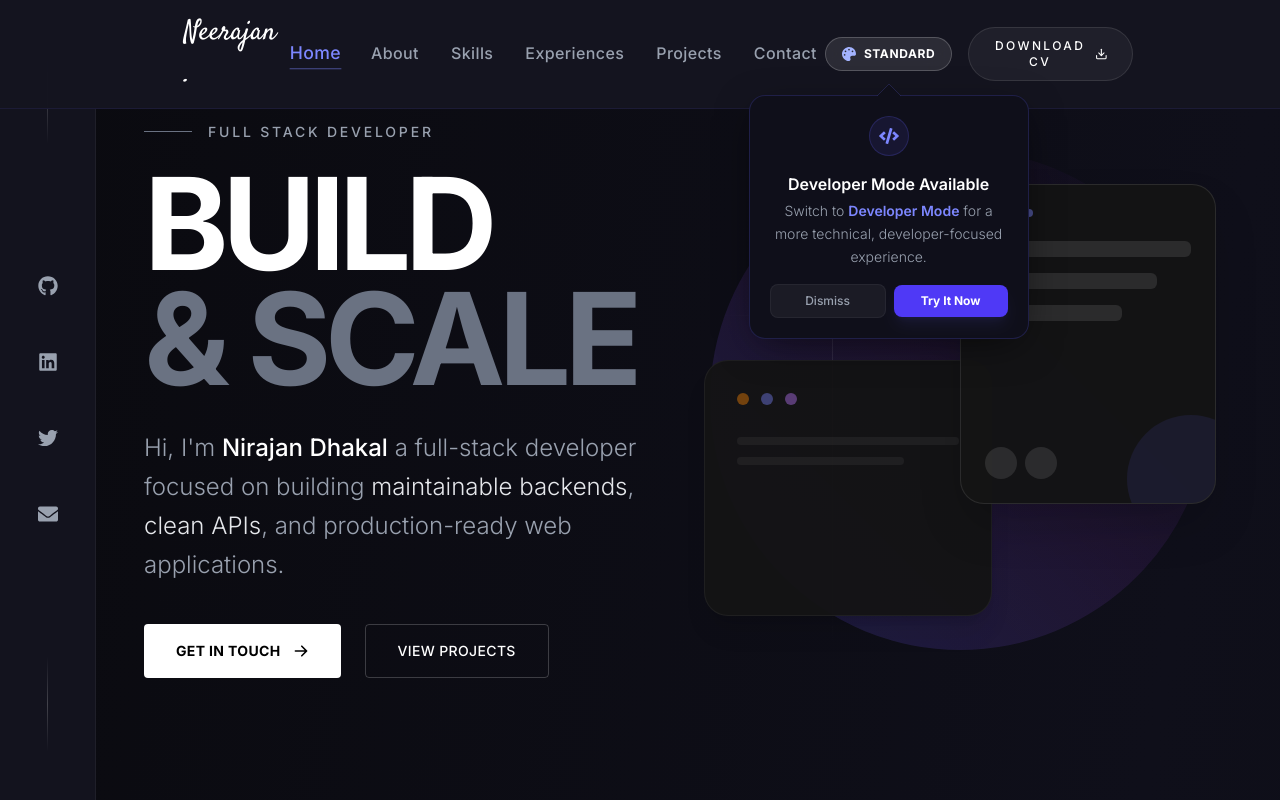
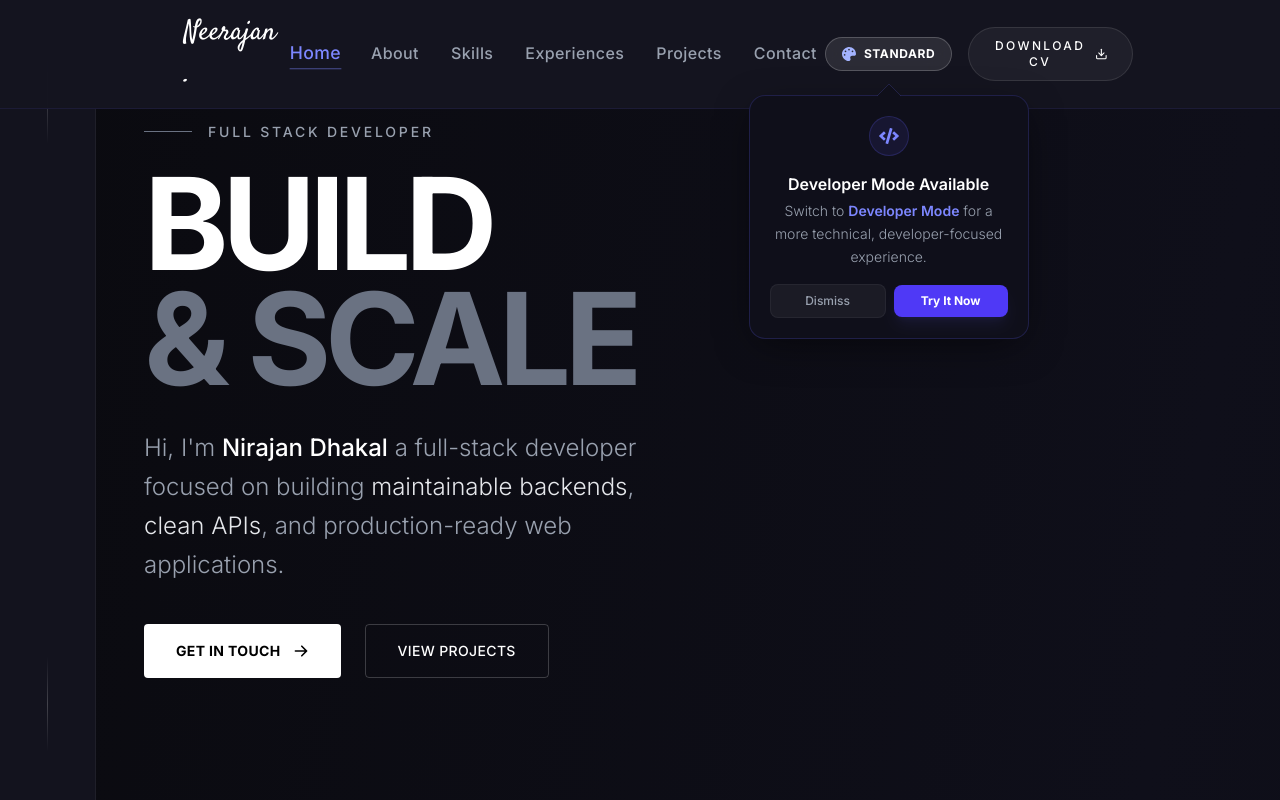
Before and after one commit to Neerazan/portfolio_2.0, a Next.js app: page / in a window 1280 px wide. Shown: the top 800 px of the page. Built offline with nearby package versions, Linux system fonts and the light colour scheme.

Commit message:
optimize for LCP performance

```diff
--- a/src/app/globals.css
+++ b/src/app/globals.css
@@ -210,3 +210,69 @@ img {
     opacity: 0.015;
   }
 }
+
+/* Hero Section Animations - Lightweight CSS-only animations */
+@keyframes fade-in-up {
+  from {
+    opacity: 0;
+    transform: translateY(15px);
+  }
+  to {
+    opacity: 1;
+    transform: translateY(0);
+  }
+}
+
+@keyframes fade-in-left {
+  from {
+    opacity: 0;
+    transform: translateX(-15px);
+  }
+  to {
+    opacity: 1;
+    transform: translateX(0);
+  }
+}
+
+@keyframes fade-in-right {
+  from {
+    opacity: 0;
+    transform: translateX(15px);
+  }
+  to {
+    opacity: 1;
+    transform: translateX(0);
+  }
+}
+
+.animate-fade-in-up {
+  animation: fade-in-up 0.4s ease-out forwards;
+  opacity: 0;
+}
+
+.animate-fade-in-left {
+  animation: fade-in-left 0.4s ease-out forwards;
+  opacity: 0;
+}
+
+.animate-fade-in-right {
+  animation: fade-in-right 0.5s ease-out forwards;
+  opacity: 0;
+}
+
+/* Reduce motion for users who prefer it */
+@media (prefers-reduced-motion: reduce) {
+  .animate-fade-in-up,
+  .animate-fade-in-left,
+  .animate-fade-in-right {
+    animation: none;
+    opacity: 1;
+    transform: none;
+  }
+
+  .reveal {
+    transition: none;
+    opacity: 1;
+    transform: none;
+  }
+}
--- a/src/components/shared/Hero.tsx
+++ b/src/components/shared/Hero.tsx
@@ -1,6 +1,5 @@
 "use client";
 import { useDisplayMode } from "@/src/context/DisplayModeContext";
-import { motion } from "framer-motion";
 import { FaEnvelope, FaGithub, FaLinkedin, FaTwitter } from "react-icons/fa";
 import { HiArrowRight } from "react-icons/hi";
 
@@ -22,80 +21,9 @@ export default function Hero() {
     { icon: FaEnvelope, href: "mailto:nirajandhakal634@gmail.com", label: "Email" },
   ];
 
-  const containerVariants = {
-    hidden: { opacity: 0 },
-    visible: {
-      opacity: 1,
-      transition: {
-        staggerChildren: 0.1,
-        delayChildren: 0.05
-      }
-    }
-  };
-
-  const textVariants = {
-    hidden: { opacity: 0, y: 20 },
-    visible: {
-      opacity: 1,
-      y: 0,
-      transition: {
-        duration: 0.4,
-        type: "spring" as const,
-        stiffness: 120,
-        damping: 20
-      }
-    }
-  };
-
-  const titleVariants = {
-    hidden: { opacity: 0.1, y: 10 },
-    visible: {
-      opacity: 1,
-      y: 0,
-      transition: {
-        duration: 0.4,
-        type: "spring" as const,
-        stiffness: 110,
-        damping: 18
-      }
-    }
-  };
-
-  const rightSideVariants = {
-    hidden: { opacity: 0, scale: 0.9, x: 20 },
-    visible: {
-      opacity: 1,
-      scale: 1,
-      x: 0,
-      transition: {
-        duration: 0.6,
-        delay: 0.3,
-        type: "spring" as const,
-        stiffness: 90,
-        damping: 20
-      }
-    }
-  };
-
-  const socialVariants = {
-    hidden: { opacity: 0, x: -20 },
-    visible: {
-      opacity: 1,
-      x: 0,
-      transition: {
-        type: "spring" as const,
-        stiffness: 100,
-        damping: 15
-      }
-    }
-  };
-
   return (
-    <motion.div
+    <div
       id="home"
-      initial="hidden"
-      animate="visible"
-      variants={containerVariants}
       className={`relative min-h-svh w-full text-white overflow-x-hidden flex flex-col ${isDev ? "bg-[#0a0a0a]" : "bg-transparent"}`}
     >
 
@@ -118,13 +46,13 @@ export default function Hero() {
 
           <div className="flex flex-col gap-8">
             {socialLinks.map((social, index) => (
-              <motion.a
+              <a
                 key={index}
-                variants={socialVariants}
                 href={social.href}
                 target="_blank"
                 rel="noopener noreferrer"
-                className={`group relative p-3 transition-colors duration-300 ${isDev ? 'text-green-500/60 hover:text-green-400' : 'text-gray-400 hover:text-white'}`}
+                className={`group relative p-3 transition-colors duration-300 animate-fade-in-left ${isDev ? 'text-green-500/60 hover:text-green-400' : 'text-gray-400 hover:text-white'}`}
+                style={{ animationDelay: `${index * 50}ms` }}
                 aria-label={social.label}
               >
                 <div className={`absolute left-0 top-1/2 -translate-y-1/2 w-1 h-0 transition-all group-hover:h-full opacity-0 group-hover:opacity-100 rounded-r-md ${isDev ? 'bg-green-500 shadow-[0_0_10px_rgba(34,197,94,0.4)]' : 'bg-indigo-400'}`} />
@@ -138,7 +66,7 @@ export default function Hero() {
                 >
                   {isDev ? `> ${social.label.toLowerCase()}` : social.label}
                 </span>
-              </motion.a>
+              </a>
             ))}
           </div>
 
@@ -150,21 +78,18 @@ export default function Hero() {
         */}
         <main className="flex-1 flex flex-col lg:flex-row items-center justify-center lg:justify-between px-6 sm:px-12 lg:pl-36 lg:pr-12 w-full pt-20 lg:pt-0">
 
-          {/* Text Section */}
+          {/* Text Section - CSS animations for instant LCP */}
           <div className="lg:w-1/2 max-w-3xl">
-            <motion.div
-              variants={textVariants}
-              className="flex items-center gap-4 mb-6"
-            >
+            <div className="flex items-center gap-4 mb-6 animate-fade-in-up" style={{ animationDelay: '0ms' }}>
               <div className={`h-px w-12 ${isDev ? 'bg-green-500/50' : 'bg-gray-500'}`} />
               <span className={`${isDev ? 'text-green-400 font-mono tracking-normal lowercase' : 'text-gray-400 font-medium tracking-[0.2em] uppercase'} text-sm`}>
                 {isDev ? '> initializing_portfolio_v2...' : 'Full Stack Developer'}
               </span>
-            </motion.div>
+            </div>
 
-            <motion.h1
-              variants={titleVariants}
-              className={`${isDev ? 'font-mono' : 'font-bold tracking-tighter font-display'} text-5xl sm:text-7xl lg:text-8xl xl:text-9xl text-white leading-[0.9] mb-8 mix-blend-overlay opacity-90`}
+            {/* LCP Element - No animation delay, instant render */}
+            <h1
+              className={`${isDev ? 'font-mono' : 'font-bold tracking-tighter font-display'} text-5xl sm:text-7xl lg:text-8xl xl:text-9xl text-white leading-[0.9] mb-8`}
             >
               {isDev ? (
                 <>
@@ -185,12 +110,9 @@ export default function Hero() {
                   </span>
                 </>
               )}
-            </motion.h1>
+            </h1>
 
-            <motion.div
-              variants={textVariants}
-              className="max-w-xl"
-            >
+            <div className="max-w-xl animate-fade-in-up" style={{ animationDelay: '100ms' }}>
               <p className={`${isDev ? 'font-mono text-base sm:text-lg text-green-400/80' : 'text-xl sm:text-2xl text-gray-400 font-light font-display'} leading-relaxed mb-10`}>
                 Hi, I&apos;m <span className={`${isDev ? 'text-green-400 font-bold' : 'text-white font-medium'}`}>Nirajan Dhakal</span> a full-stack developer focused on building <span className={`${isDev ? 'text-blue-400' : 'text-gray-200'}`}>maintainable backends</span>, <span className={`${isDev ? 'text-orange-400' : 'text-gray-200'}`}>clean APIs</span>, and production-ready web applications.
               </p>
@@ -235,18 +157,15 @@ export default function Hero() {
                   </>
                 )}
               </div>
-            </motion.div>
+            </div>
           </div>
 
           {/*
-            Right Creative Section - Interactive 3D Card Stack (Backend Focused)
+            Right Creative Section - GitHub Activity Graph
           */}
-          {/*
-            Right Creative Section - System Monitor (Backend Focused)
-          */}
-          <motion.div
-            variants={rightSideVariants}
-            className="hidden lg:flex lg:w-1/2 items-center justify-center relative h-[600px]"
+          <div
+            className="hidden lg:flex lg:w-1/2 items-center justify-center relative h-[600px] animate-fade-in-right"
+            style={{ animationDelay: '150ms' }}
           >
             {isDev ? (
               <>
@@ -409,7 +328,7 @@ export default function Hero() {
                 </div>
               </div>
             )}
-          </motion.div>
+          </div>
 
         </main>
 
@@ -420,23 +339,17 @@ export default function Hero() {
           </div>
           <div className="grid grid-cols-2 gap-2">
             {socialLinks.map((social, index) => (
-              <motion.a
+              <a
                 key={index}
-                initial={{ opacity: 0, x: -10 }}
-                animate={{ opacity: 1, x: 0 }}
-                transition={{
-                  duration: 0.4,
-                  delay: 0.2 + (index * 0.1),
-                  ease: "easeOut"
-                }}
                 href={social.href}
                 target="_blank"
                 rel="noopener noreferrer"
-                className="px-3 py-2 bg-[#0d1117] border border-gray-800 rounded text-xs font-mono text-gray-400 hover:text-blue-400 hover:border-blue-500/50 transition-all flex items-center gap-2 shadow-sm"
+                className="px-3 py-2 bg-[#0d1117] border border-gray-800 rounded text-xs font-mono text-gray-400 hover:text-blue-400 hover:border-blue-500/50 transition-all flex items-center gap-2 shadow-sm animate-fade-in-up"
+                style={{ animationDelay: `${200 + index * 50}ms` }}
               >
                 <social.icon className="w-4 h-4" />
                 <span>{social.label}</span>
-              </motion.a>
+              </a>
             ))}
           </div>
         </div>
@@ -444,25 +357,19 @@ export default function Hero() {
         {/* Mobile Socials - Normal Mode */}
         <div className={`lg:hidden flex justify-center gap-6 pb-12 mt-8 z-20 w-full ${isDev ? 'hidden' : 'flex'}`}>
           {socialLinks.map((social, index) => (
-            <motion.a
+            <a
               key={index}
-              initial={{ opacity: 0, scale: 0.8 }}
-              animate={{ opacity: 1, scale: 1 }}
-              transition={{
-                duration: 0.4,
-                delay: 0.2 + (index * 0.1),
-                ease: "easeOut"
-              }}
               href={social.href}
               target="_blank"
               rel="noopener noreferrer"
-              className="text-gray-400 hover:text-white transition-colors p-2"
+              className="text-gray-400 hover:text-white transition-colors p-2 animate-fade-in-up"
+              style={{ animationDelay: `${200 + index * 50}ms` }}
             >
               <social.icon className="w-6 h-6" />
-            </motion.a>
+            </a>
           ))}
         </div>
       </div>
-    </motion.div>
+    </div>
   );
 }
```
